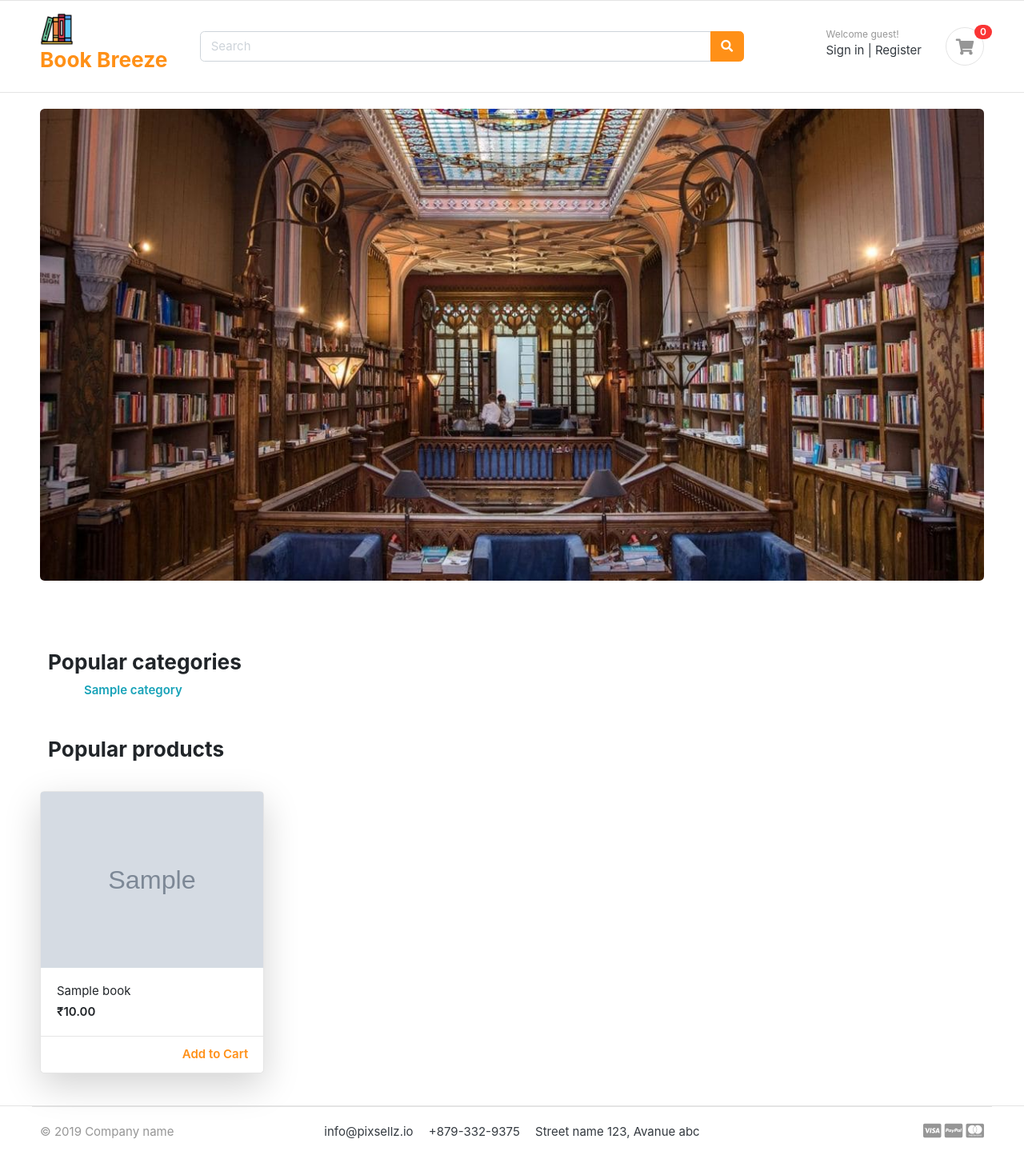
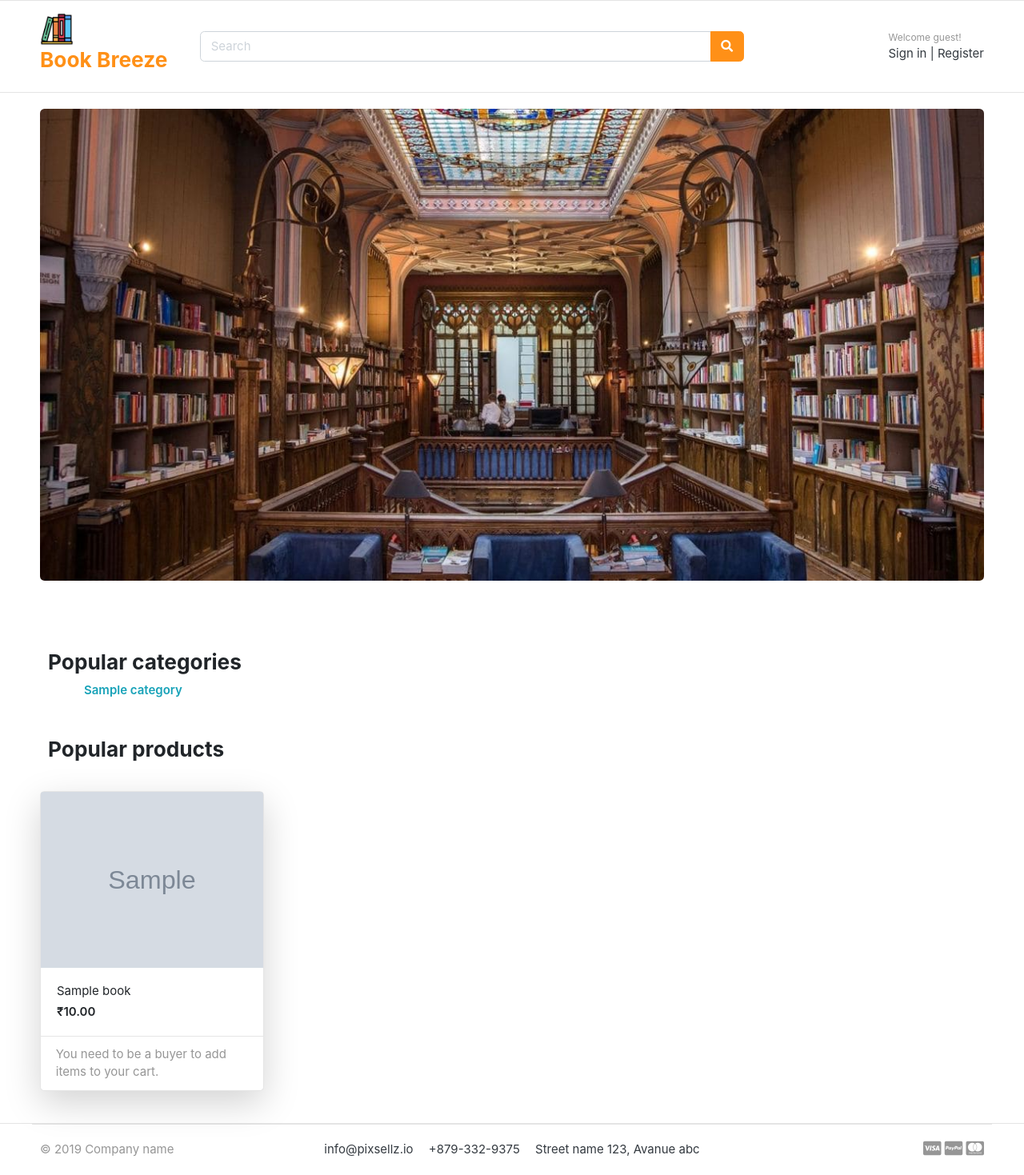
Before and after one commit to MansiS117/practice, a Django app: page / in a window 1280 px wide. Shown: the whole page at 80% size. Before the commit the page ends 1424 px from the top, so only its background shows below. Run offline with Django 5.2, Linux system fonts and the light colour scheme; tables that the repository leaves empty hold one stand-in row (values such as "Sample post"); grey boxes marked "Sample" are stand-in pictures; some libraries are stand-ins or nearby versions; some web fonts are replaced.

Commit message:
applied check for add to cart

```diff
--- a/store/templates/book_detail.html
+++ b/store/templates/book_detail.html
@@ -28,8 +28,9 @@
     </div>
 
     <p>{{ book.description }}</p>
+    {% if user.is_authenticated and user.is_buyer %}
      <a href="{% url 'add_to_cart' book.id  %}" class="btn  btn-primary"> <span class="text">Add to cart</span> <i class="fas fa-shopping-cart"></i>  </a>
-
+     {% endif %}
     <hr>
       <!-- <div class="row">
         <div class="item-option-select">
--- a/store/templates/components/navbar.html
+++ b/store/templates/components/navbar.html
@@ -66,10 +66,12 @@
                         </div>
                     </div>
                       {% endif %}
+                      {% if user.is_authenticated and user.is_buyer %}
                       <a href="{% url 'cart' %}" class="widget-header pl-3 ml-3">
                           <div class="icon icon-sm rounded-circle border"><i class="fa fa-shopping-cart"></i></div>
                           <span class="badge badge-pill badge-danger notify">{{ cart_item_count }}</span>
                       </a>
+                      {% endif %}
                   </div> <!-- widgets-wrap.// -->
               </div> <!-- col.// -->
   </div> <!-- row.// -->
--- a/store/templates/home.html
+++ b/store/templates/home.html
@@ -52,8 +52,13 @@
                 <button class="btn btn-primary">Add to Cart</button>
             </div> -->
             <div class="card-footer d-flex justify-content-end">
-               <a href="{% url 'add_to_cart' book.id %}"><span  class = "text-warning font-weight-bold">Add to Cart</span></a>
+                {% if user.is_authenticated and user.is_buyer %}  <!-- Checks if user is a buyer -->
+                    <a href="{% url 'add_to_cart' book.id %}"><span class="text-warning font-weight-bold">Add to Cart</span></a>
+                {% else %}
+                    <span class="text-muted">You need to be a buyer to add items to your cart.</span>
+                {% endif %}
             </div>
+
 		</div>
 	</div> <!-- col.// -->
 	{% endfor %}
```
Also changed, not shown: store/templates/category_detail.html (+6 -2 lines).
